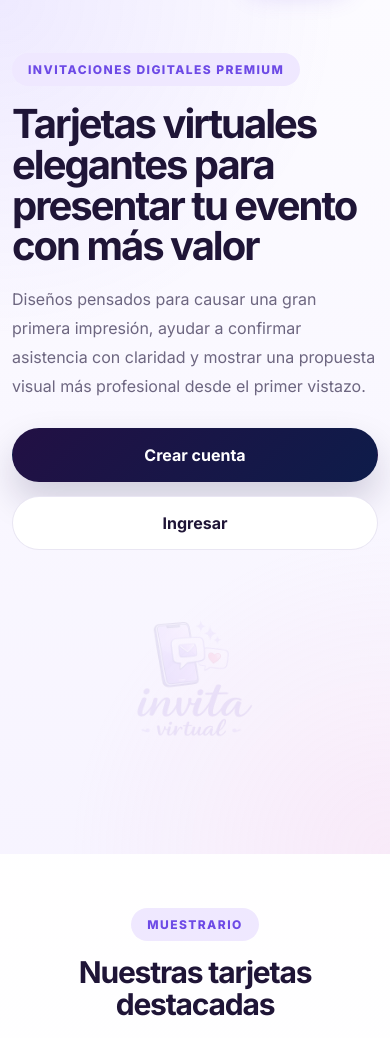
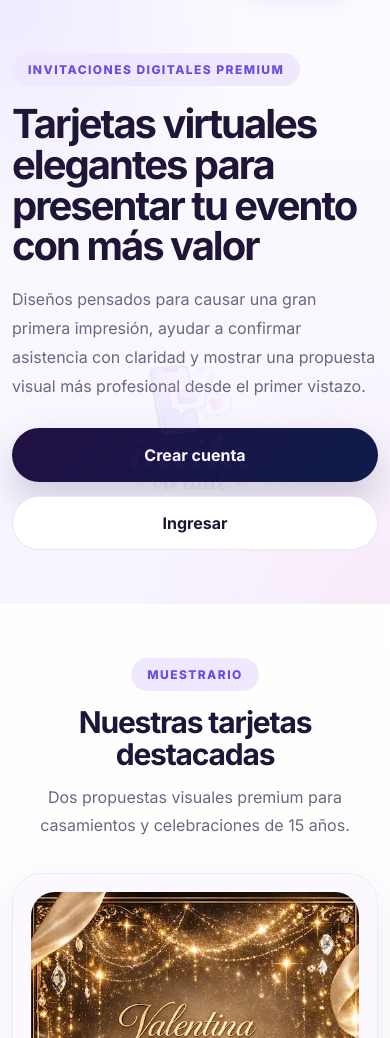
Before and after one commit to medsysbot/invita-virtual, a Flask app: page / in a window 390 px wide. Shown: the part 167-1205 px from the top of the page. Run offline with Flask 3, Linux system fonts and the light colour scheme.

Commit message:
Update style.css

```diff
--- a/static/css/style.css
+++ b/static/css/style.css
@@ -1373,3 +1373,138 @@ td {
     width: 100%;
   }
 }
+  /* ===== Ajuste marca de agua del hero ===== */
+.hero-home--simple {
+  position: relative;
+  overflow: hidden;
+}
+
+.hero-home__single {
+  position: relative;
+  z-index: 2;
+}
+
+.hero-watermark {
+  position: absolute !important;
+  left: 50% !important;
+  right: auto !important;
+  bottom: -40px !important;
+  transform: translateX(-50%) !important;
+  z-index: 1;
+  pointer-events: none;
+  opacity: 0.10;
+  display: flex;
+  justify-content: center;
+  width: 100%;
+}
+
+.hero-watermark__image {
+  width: min(42vw, 520px) !important;
+  max-width: 520px !important;
+  height: auto;
+  object-fit: contain;
+  filter: none;
+}
+
+/* ===== Botones reales de login / registro ===== */
+.auth-form button[type="submit"],
+.auth-form input[type="submit"],
+.auth-form .auth-submit {
+  display: inline-flex;
+  align-items: center;
+  justify-content: center;
+  width: 100%;
+  min-height: 54px;
+  padding: 0 24px;
+  border: 0;
+  border-radius: 999px;
+  background: linear-gradient(135deg, #221044 0%, #0e1c4a 100%);
+  color: #ffffff;
+  font-size: 16px;
+  font-weight: 700;
+  box-shadow: 0 18px 36px rgba(22, 16, 59, 0.18);
+  cursor: pointer;
+  transition: all 0.2s ease;
+}
+
+.auth-form button[type="submit"]:hover,
+.auth-form input[type="submit"]:hover,
+.auth-form .auth-submit:hover {
+  transform: translateY(-1px);
+  box-shadow: 0 22px 42px rgba(22, 16, 59, 0.22);
+}
+
+.auth-form button[type="submit"]:focus-visible,
+.auth-form input[type="submit"]:focus-visible,
+.auth-form .auth-submit:focus-visible {
+  outline: none;
+  box-shadow:
+    0 0 0 4px rgba(109, 74, 230, 0.14),
+    0 22px 42px rgba(22, 16, 59, 0.22);
+}
+
+/* ===== Botón "Ver" de contraseña ===== */
+.auth-form .form-group button:not([type="submit"]),
+.auth-form .form-group input[type="button"] {
+  display: inline-flex;
+  align-items: center;
+  justify-content: center;
+  min-height: 42px;
+  padding: 0 16px;
+  border-radius: 999px;
+  border: 1px solid rgba(77, 50, 156, 0.14);
+  background: #ffffff;
+  color: var(--primary-dark);
+  font-size: 14px;
+  font-weight: 700;
+  cursor: pointer;
+  transition: all 0.2s ease;
+}
+
+.auth-form .form-group button:not([type="submit"]):hover,
+.auth-form .form-group input[type="button"]:hover {
+  border-color: rgba(109, 74, 230, 0.28);
+  color: var(--primary);
+}
+
+/* ===== Links inferiores de acceso ===== */
+.auth-footer a,
+.auth-card a.auth-link,
+.auth-card .auth-bottom-link {
+  color: var(--primary);
+  font-weight: 700;
+  text-decoration: none;
+}
+
+.auth-footer a:hover,
+.auth-card a.auth-link:hover,
+.auth-card .auth-bottom-link:hover {
+  opacity: 0.85;
+}
+
+@media (max-width: 1100px) {
+  .hero-watermark {
+    bottom: -20px !important;
+    opacity: 0.09;
+  }
+
+  .hero-watermark__image {
+    width: min(50vw, 420px) !important;
+    max-width: 420px !important;
+  }
+}
+
+@media (max-width: 760px) {
+  .hero-watermark {
+    left: 50% !important;
+    right: auto !important;
+    bottom: -10px !important;
+    transform: translateX(-50%) !important;
+    opacity: 0.08;
+  }
+
+  .hero-watermark__image {
+    width: min(62vw, 300px) !important;
+    max-width: 300px !important;
+  }
+}
```
